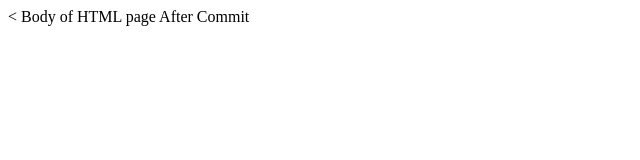
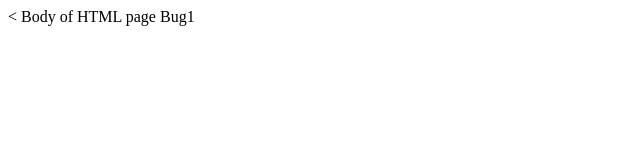
Before and after one commit to chuckmarcum/term1350, a plain HTML site: page index.html in a window 1280 px wide. Shown: the full height of the page, 0-640 px from the left. Drawn offline with Linux system fonts and the light colour scheme.

Commit message:
committed bug1

```diff
--- a/index.html
+++ b/index.html
@@ -5,6 +5,6 @@
     <title>My Application</title>
   </head>
   <body>
-    Body of HTML page After Commit
+    Body of HTML page Bug1
   </body>
 </html>
```
